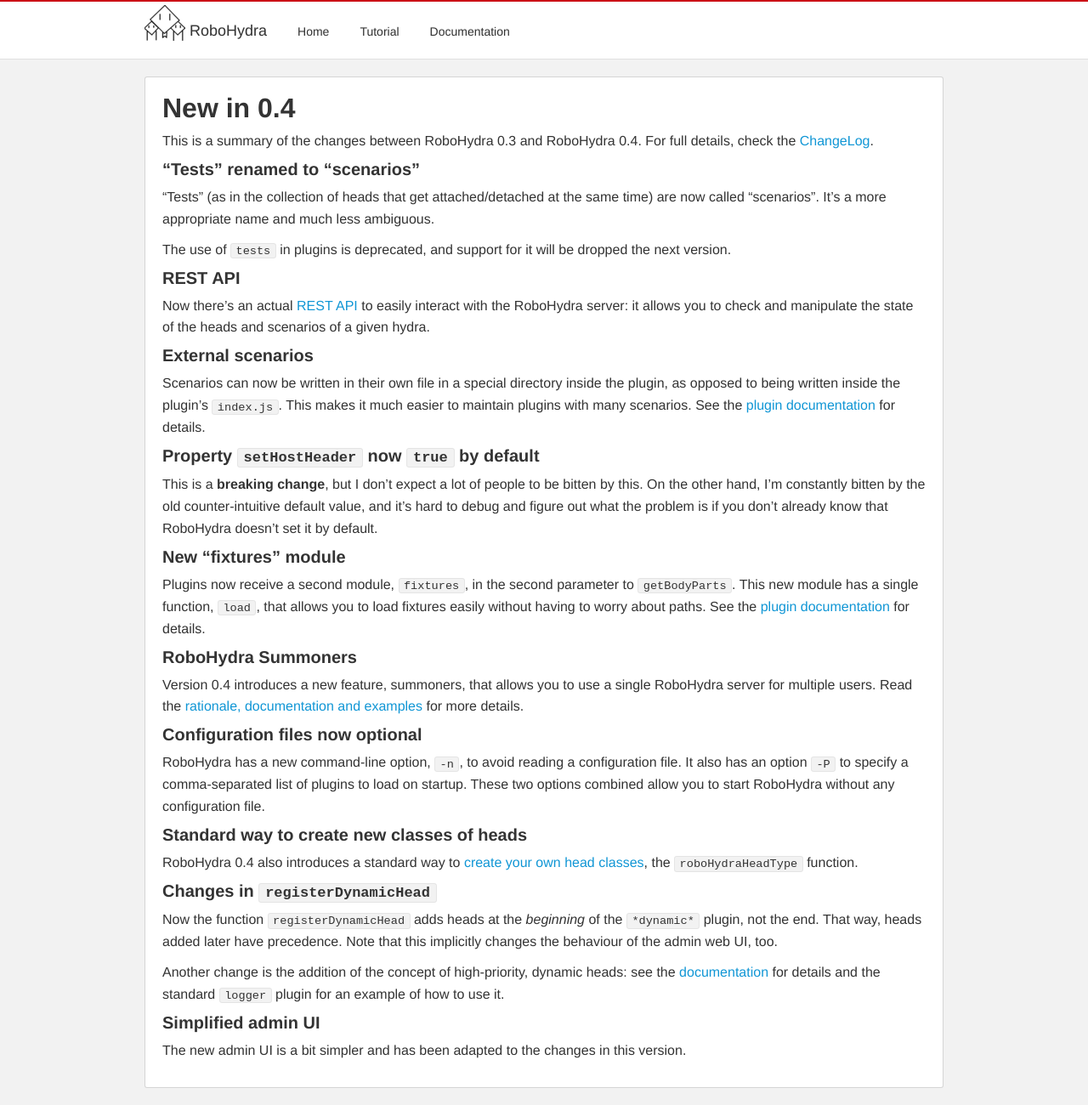
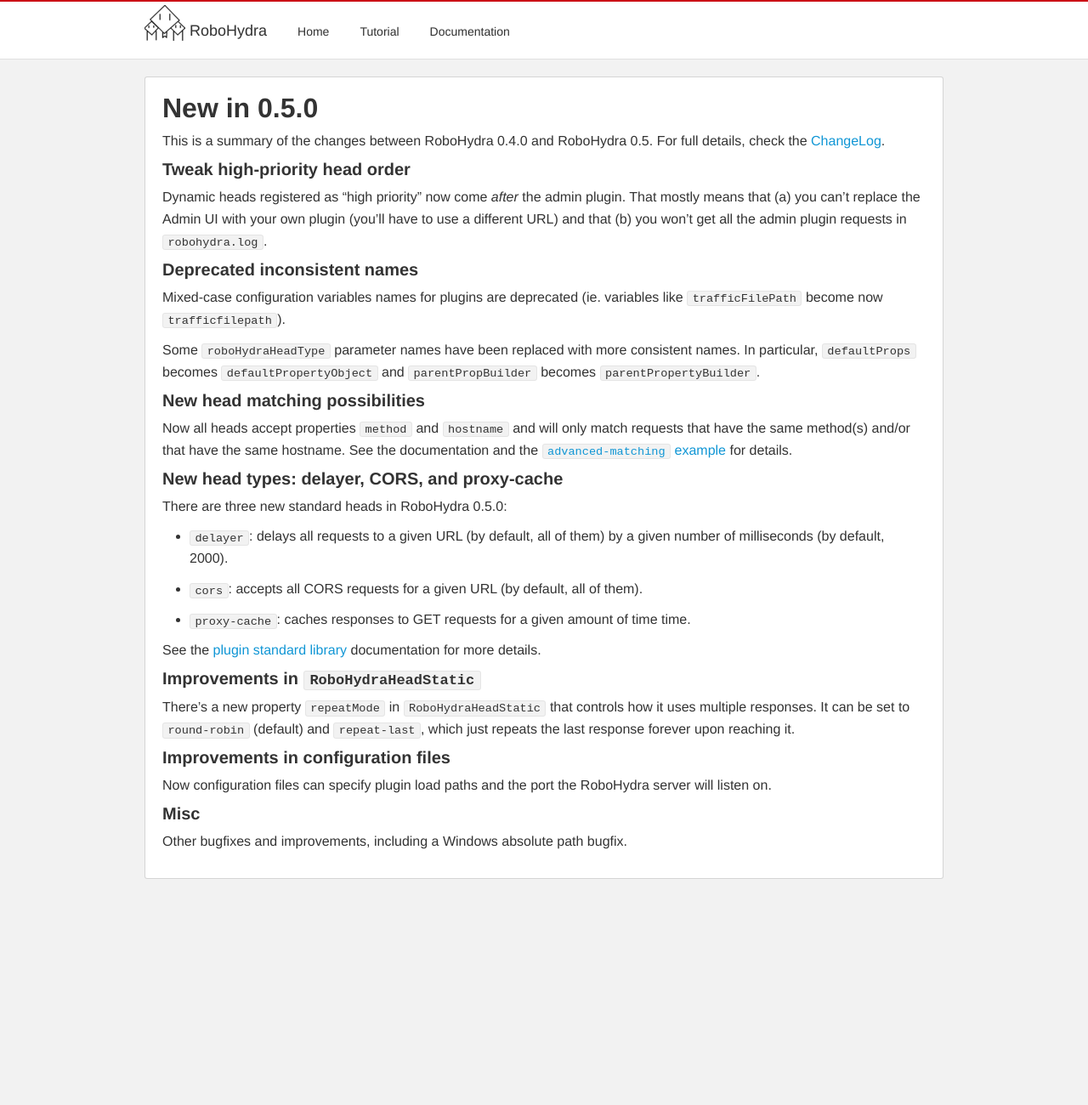
Before and after one commit to robohydra/robohydra, a Jekyll site: the page built from docs/0.5.0/changes/index.md, in a window 1280 px wide and 1300 px high. Shown: the whole window at 85% size. Built offline with Jekyll 4.4.1, drawn with Linux system fonts in a browser that asks for light colours.

Commit message:
Documentation tweaks for the 0.5.0 release

```diff
--- a/docs/0.5.0/changes/index.md
+++ b/docs/0.5.0/changes/index.md
@@ -2,82 +2,68 @@
 layout: default
 ---
 
-New in 0.4
-==========
+New in 0.5.0
+============
 
-This is a summary of the changes between RoboHydra 0.3 and RoboHydra
-0.4. For full details, check the
+This is a summary of the changes between RoboHydra 0.4.0 and RoboHydra
+0.5. For full details, check the
 [ChangeLog](https://raw.github.com/robohydra/robohydra/master/ChangeLog).
 
+### Tweak high-priority head order
 
-### "Tests" renamed to "scenarios"
+Dynamic heads registered as "high priority" now come *after* the admin
+plugin. That mostly means that (a) you can't replace the Admin UI with
+your own plugin (you'll have to use a different URL) and that (b) you
+won't get all the admin plugin requests in `robohydra.log`.
 
-"Tests" (as in the collection of heads that get attached/detached at
-the same time) are now called "scenarios". It's a more appropriate
-name and much less ambiguous.
+### Deprecated inconsistent names
 
-The use of `tests` in plugins is deprecated, and support for it will
-be dropped the next version.
+Mixed-case configuration variables names for plugins are
+deprecated (ie. variables like `trafficFilePath` become now
+`trafficfilepath`).
 
-### REST API
+Some `roboHydraHeadType` parameter names have been replaced with
+more consistent names. In particular, `defaultProps` becomes
+`defaultPropertyObject` and `parentPropBuilder` becomes
+`parentPropertyBuilder`.
 
-Now there's an actual [REST API](../rest) to easily interact with the
-RoboHydra server: it allows you to check and manipulate the state of
-the heads and scenarios of a given hydra.
+### New head matching possibilities
 
-### External scenarios
+Now all heads accept properties `method` and `hostname` and will only
+match requests that have the same method(s) and/or that have the same
+hostname. See the documentation and the [`advanced-matching`
+example](https://github.com/robohydra/robohydra/blob/master/examples/plugins/advanced-matching/index.js)
+for details.
 
-Scenarios can now be written in their own file in a special directory
-inside the plugin, as opposed to being written inside the plugin's
-`index.js`. This makes it much easier to maintain plugins with many
-scenarios. See the [plugin documentation](../plugins) for details.
+### New head types: delayer, CORS, and proxy-cache
 
-### Property `setHostHeader` now `true` by default
+There are three new standard heads in RoboHydra 0.5.0:
 
-This is a **breaking change**, but I don't expect a lot of people to
-be bitten by this. On the other hand, I'm constantly bitten by the
-old counter-intuitive default value, and it's hard to debug and figure
-out what the problem is if you don't already know that RoboHydra
-doesn't set it by default.
+* `delayer`: delays all requests to a given URL (by default, all of
+  them) by a given number of milliseconds (by default, 2000).
 
-### New "fixtures" module
+* `cors`: accepts all CORS requests for a given URL (by default, all
+  of them).
 
-Plugins now receive a second module, `fixtures`, in the second
-parameter to `getBodyParts`. This new module has a single function,
-`load`, that allows you to load fixtures easily without having to
-worry about paths. See the [plugin documentation](../plugins) for
-details.
+* `proxy-cache`: caches responses to GET requests for a given amount
+  of time time.
 
-### RoboHydra Summoners
+See the [plugin standard library](../plugin-stdlib) documentation for
+more details.
 
-Version 0.4 introduces a new feature, summoners, that allows you to
-use a single RoboHydra server for multiple users. Read the [rationale,
-documentation and examples](../summoners) for more details.
+### Improvements in `RoboHydraHeadStatic`
 
-### Configuration files now optional
+There's a new property `repeatMode` in `RoboHydraHeadStatic` that
+controls how it uses multiple responses. It can be set to
+`round-robin` (default) and `repeat-last`, which just repeats the last
+response forever upon reaching it.
 
-RoboHydra has a new command-line option, `-n`, to avoid reading a
-configuration file. It also has an option `-P` to specify a
-comma-separated list of plugins to load on startup. These two options
-combined allow you to start RoboHydra without any configuration file.
+### Improvements in configuration files
 
-### Standard way to create new classes of heads
+Now configuration files can specify plugin load paths and the port the
+RoboHydra server will listen on.
 
-RoboHydra 0.4 also introduces a standard way to [create your own head
-classes](../custom-heads), the `roboHydraHeadType` function.
+### Misc
 
-### Changes in `registerDynamicHead`
-
-Now the function `registerDynamicHead` adds heads at the _beginning_
-of the `*dynamic*` plugin, not the end. That way, heads added later
-have precedence. Note that this implicitly changes the behaviour of
-the admin web UI, too.
-
-Another change is the addition of the concept of high-priority,
-dynamic heads: see the [documentation](../api) for details and the
-standard `logger` plugin for an example of how to use it.
-
-### Simplified admin UI
-
-The new admin UI is a bit simpler and has been adapted to the changes
-in this version.
+Other bugfixes and improvements, including a Windows absolute path
+bugfix.
```
Also changed, not shown: docs/0.4/index.md (+5 -4 lines), docs/0.5.0/index.md (+6 -0 lines), docs/0.5.0/plugin-stdlib/index.md (+1 -1 lines), docs/head/plugin-stdlib/index.md (+2 -2 lines).
